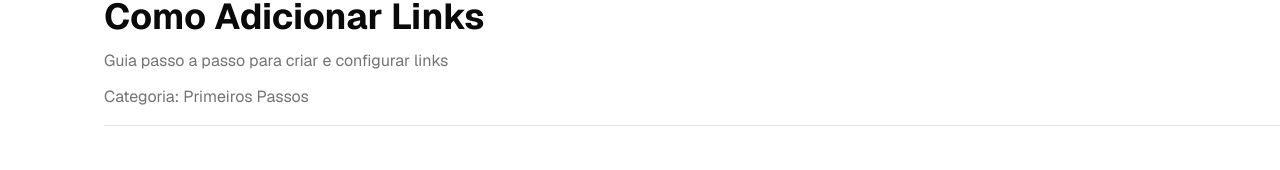
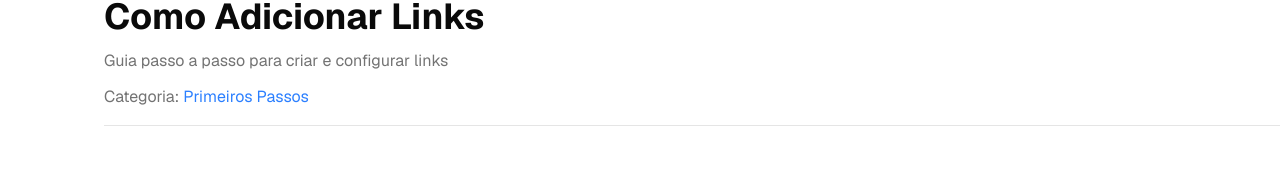
Before and after one commit to gabriellucasvh/bionk, a Next.js app: page /ajuda/adicionando-seu-primeiro-link in a window 1280 px wide. Shown: the part 335-505 px from the top of the page. Built offline with nearby package versions, Linux system fonts and the light colour scheme; a web font is replaced by a local one.

Commit message:
style: Categoria das guias agora move o usuário para a central de ajuda

```diff
--- a/src/app/(public)/ajuda/[slug]/page.tsx
+++ b/src/app/(public)/ajuda/[slug]/page.tsx
@@ -46,7 +46,7 @@ export default async function ArticlePage({ params }: PageProps) {
         <header className="mb-10 border-b pb-4 space-y-3">
           <h1 className="text-4xl font-bold">{data.title}</h1>
           <p className='text-muted-foreground'>{data.description}</p>
-          <span className='text-muted-foreground'>Categoria: {data.category}</span>
+          <span className='text-muted-foreground'>Categoria: <Link href="/ajuda" className="text-blue-500 hover:underline">{data.category}</Link></span>
         </header>
         <article className="prose">
           <ReactMarkdown>{content}</ReactMarkdown>
```
